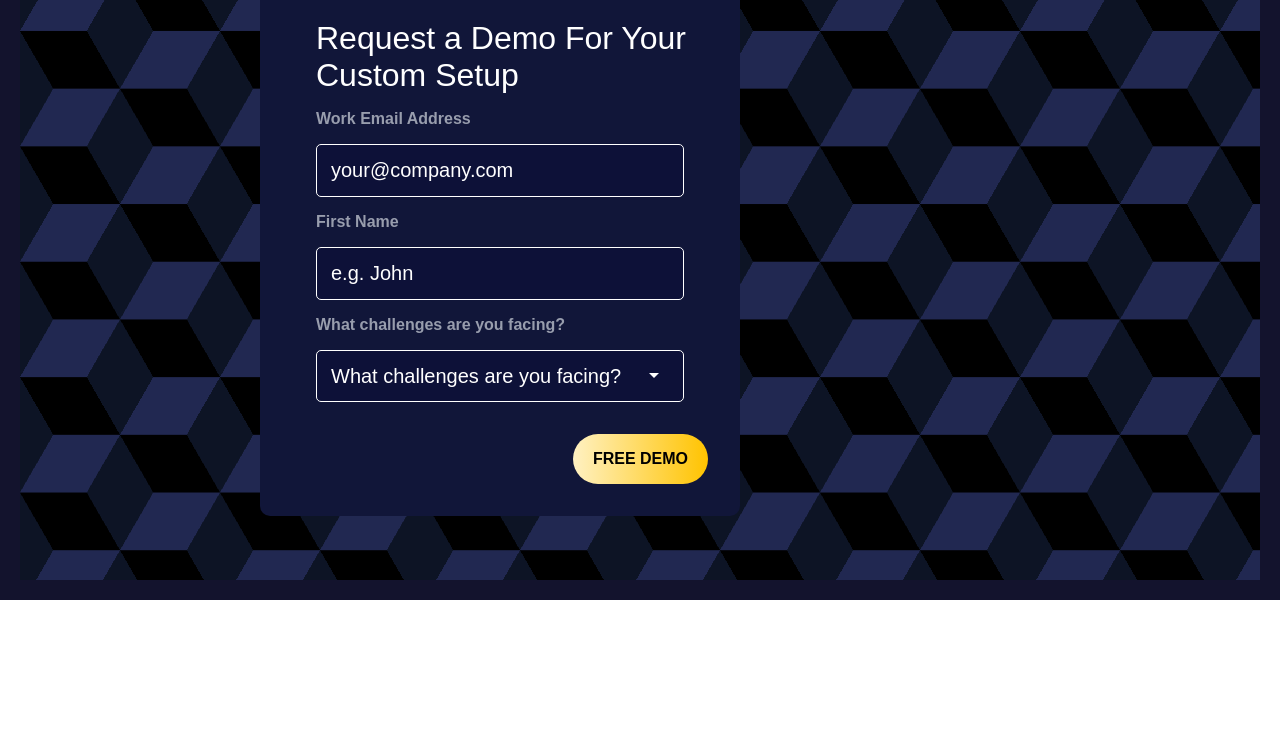
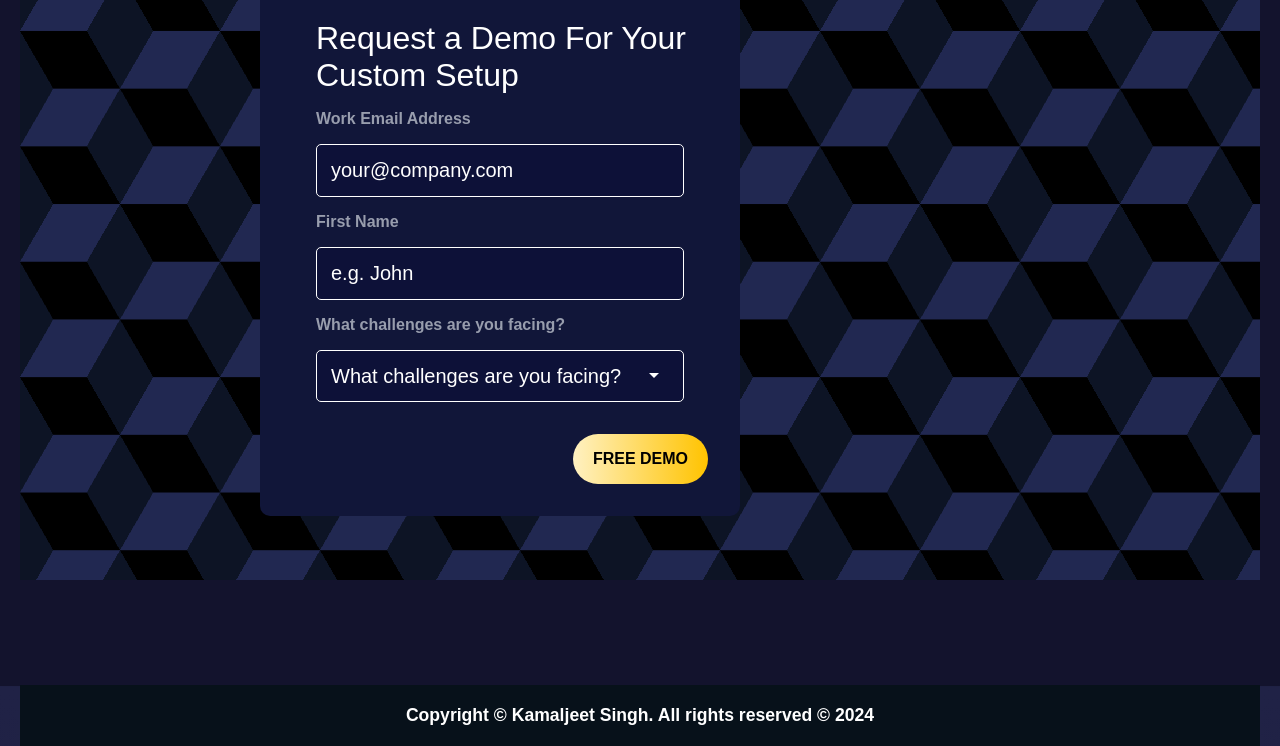
Before and after one commit to KamaljeetSingh19/Devtronassignment, a plain HTML site: page index.html in a window 1280 px wide. Shown: the part 3208-3954 px from the top of the page. Before the commit the page ends 3808 px from the top, so only its background shows below. Drawn offline with Linux system fonts and the light colour scheme.

Commit message:
footer added

```diff
--- a/Assignment.css
+++ b/Assignment.css
@@ -1452,3 +1452,29 @@ blockquote {
     );
   background-size: var(--s) calc(var(--s) * 0.577);
 }
+
+.footer {
+  background-color: #07111a; /* Dark background color */
+  color: #ffffff; /* White text color */
+  text-align: center; /* Center the text */
+  margin-top: 25px;
+  padding: 20px 0; /* Add padding for spacing */
+  position: relative; /* Ensure it stays at the bottom if needed */
+  bottom: -80px;
+  width: 100%; /* Full width */
+}
+
+.footer p {
+  margin: 0; /* Remove default margin */
+  font-size: 1.1rem; /* Adjust font size as needed */
+}
+
+.footer-name {
+  color: #ffffff; /* Initial color of the name */
+  text-decoration: none; /* Remove underline from the link */
+  transition: color 0.3s ease; /* Smooth color transition */
+}
+
+.footer-name:hover {
+  color: #15b573; /* Change color on hover */
+}
--- a/index.html
+++ b/index.html
@@ -461,7 +461,13 @@
 
 
 
-
+<footer class="footer">
+  <p>
+      Copyright &copy;
+      <a href="https://www.instagram.com/kamaljeet.exe" target="_blank" class="footer-name">Kamaljeet Singh</a>.
+      All rights reserved &copy; 2024
+  </p>
+</footer>
 
 
   <script src="app.js"></script>
```
Also changed, not shown: 1 other file.
